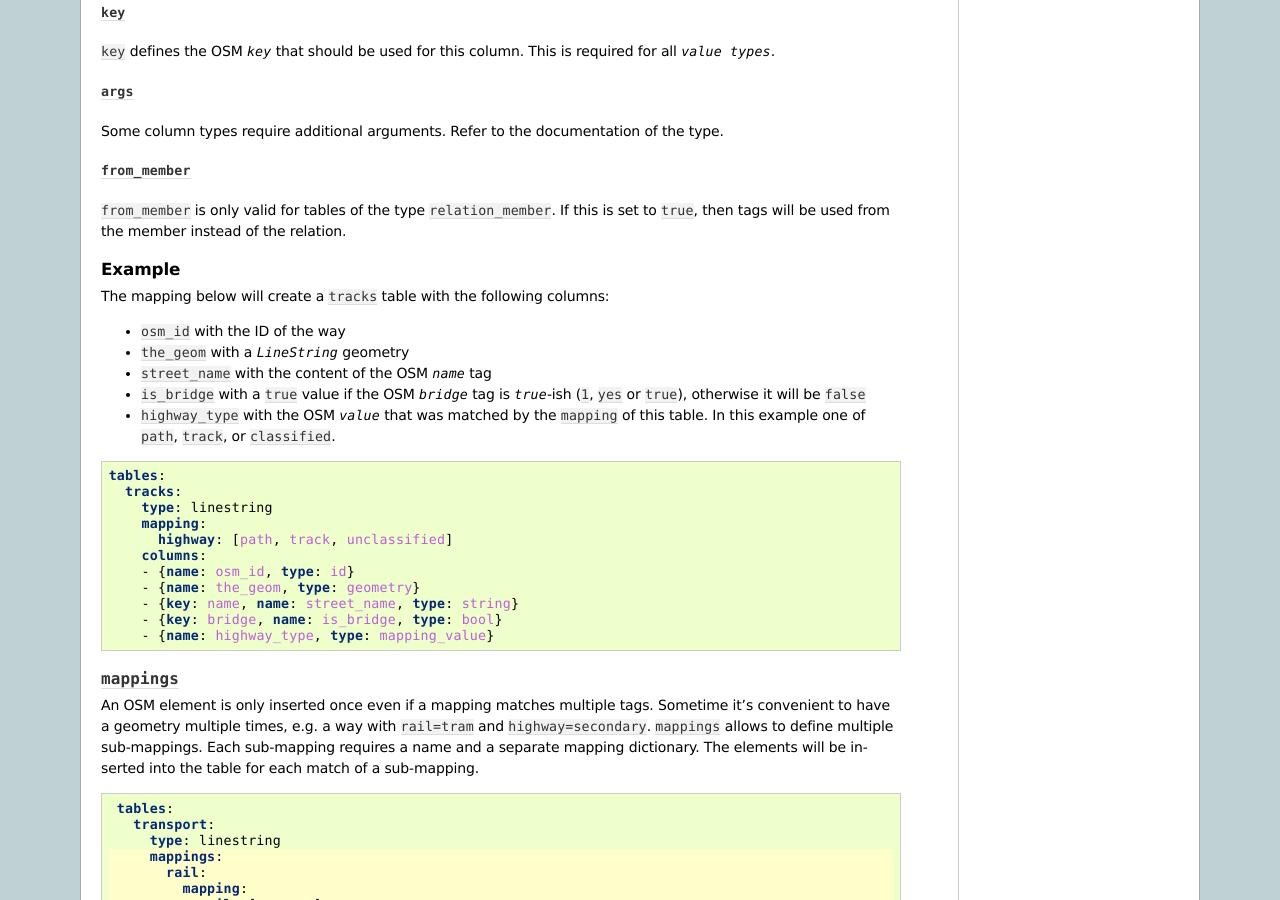
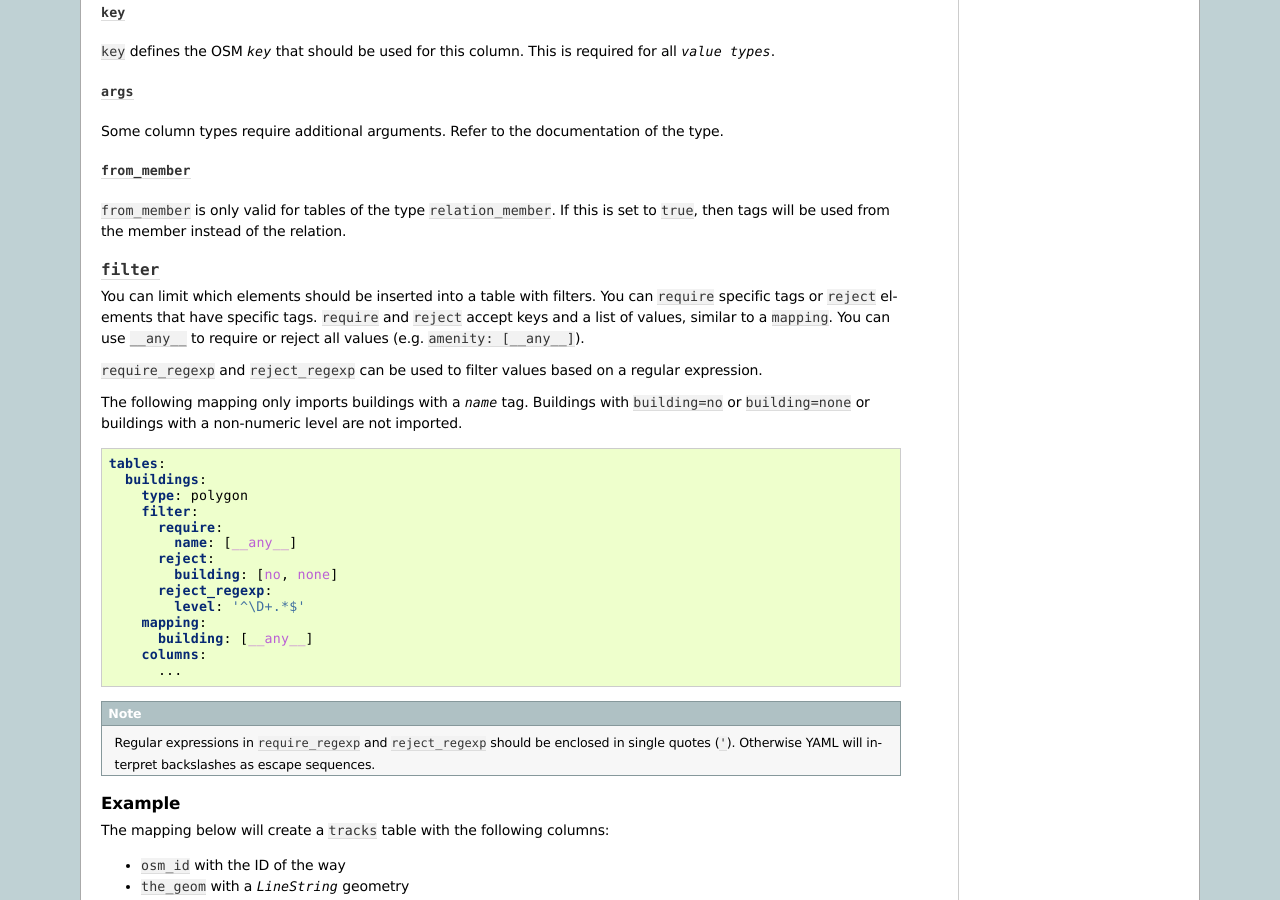
Before and after one commit to omniscale/imposm3, a Sphinx documentation site: the page built from docs/mapping.rst, in a window 1280 px wide and 900 px high, scrolled down 1346 px. Built offline with Sphinx 7.4.7, drawn with Linux system fonts in a browser that asks for light colours.

Commit message:
update docs for new filter

```diff
--- a/docs/mapping.rst
+++ b/docs/mapping.rst
@@ -91,6 +91,38 @@ Some column types require additional arguments. Refer to the documentation of th
 
 ``from_member`` is only valid for tables of the type ``relation_member``. If this is set to ``true``, then tags will be used from the member instead of the relation.
 
+
+``filter``
+~~~~~~~~~~
+
+You can limit which elements should be inserted into a table with filters.
+You can ``require`` specific tags or ``reject`` elements that have specific tags.
+``require`` and ``reject`` accept keys and a list of values, similar to a ``mapping``. You can use ``__any__`` to require or reject all values (e.g. ``amenity: [__any__]``).
+
+``require_regexp`` and ``reject_regexp`` can be used to filter values based on a regular expression.
+
+The following mapping only imports buildings with a `name` tag. Buildings with ``building=no`` or ``building=none`` or buildings with a non-numeric level are not imported.
+
+.. code-block:: yaml
+
+    tables:
+      buildings:
+        type: polygon
+        filter:
+          require:
+            name: [__any__]
+          reject:
+            building: [no, none]
+          reject_regexp:
+            level: '^\D+.*$'
+        mapping:
+          building: [__any__]
+        columns:
+          ...
+
+.. note::
+
+  Regular expressions in ``require_regexp`` and ``reject_regexp`` should be enclosed in single quotes (``'``). Otherwise YAML will interpret backslashes as escape sequences.
 
 Example
 ~~~~~~~
```
